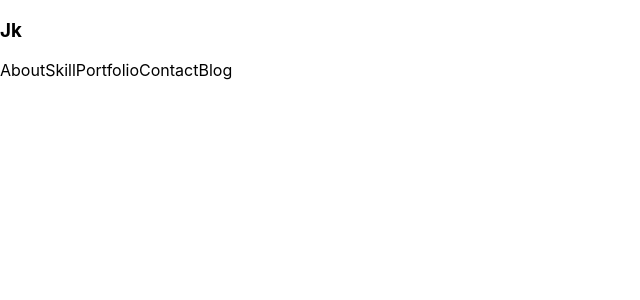
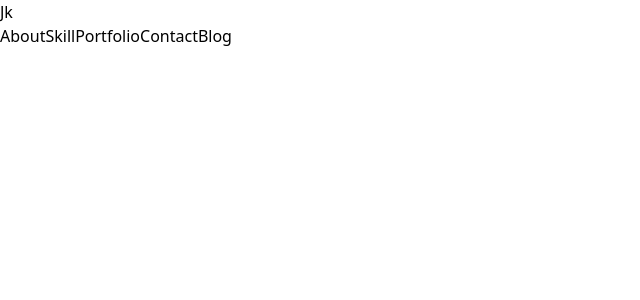
Before and after one commit to NishatFariza/jk-portfolio, a Next.js app: page / in a window 1280 px wide. Shown: the top 300 px of the page, without its empty margins (0-640 px from the left). Built offline with nearby package versions, Linux system fonts and the light colour scheme.

Commit message:
tailwind config

```diff
--- a/src/components/Header.tsx
+++ b/src/components/Header.tsx
@@ -3,25 +3,25 @@ import React from 'react'
 
 const Header = () => {
   return (
-      <div>
+      <div className='flex justify-between items-center'>
           <div>
               <h3>Jk</h3>
           </div>
           <div>
               <Link href="">
-                <a>About</a>
+                About
               </Link>
               <Link href="">
-                <a>Skill</a>
+                Skill
               </Link>
               <Link href="">
-                <a>Portfolio</a>
+                Portfolio
               </Link>
               <Link href="">
-                <a>Contact</a>
+                Contact
               </Link>
               <Link href="">
-                <a>Blog</a>
+                Blog
               </Link>
           </div>
      </div>
--- a/src/styles/globals.css
+++ b/src/styles/globals.css
@@ -1,26 +1,3 @@
-html,
-body {
-  padding: 0;
-  margin: 0;
-  font-family: -apple-system, BlinkMacSystemFont, Segoe UI, Roboto, Oxygen,
-    Ubuntu, Cantarell, Fira Sans, Droid Sans, Helvetica Neue, sans-serif;
-}
-
-a {
-  color: inherit;
-  text-decoration: none;
-}
-
-* {
-  box-sizing: border-box;
-}
-
-@media (prefers-color-scheme: dark) {
-  html {
-    color-scheme: dark;
-  }
-  body {
-    color: white;
-    background: black;
-  }
-}
+@tailwind base;
+@tailwind components;
+@tailwind utilities;
--- a/tailwind.config.js
+++ b/tailwind.config.js
@@ -1,6 +1,10 @@
 /** @type {import('tailwindcss').Config} */
 module.exports = {
-  content: [],
+   content: [
+    "./app/**/*.{js,ts,jsx,tsx}",
+    "./pages/**/*.{js,ts,jsx,tsx}",
+    "./components/**/*.{js,ts,jsx,tsx}",
+  ],
   theme: {
     extend: {},
   },
```
Also changed, not shown: src/pages/index.tsx (+6 -6 lines).
